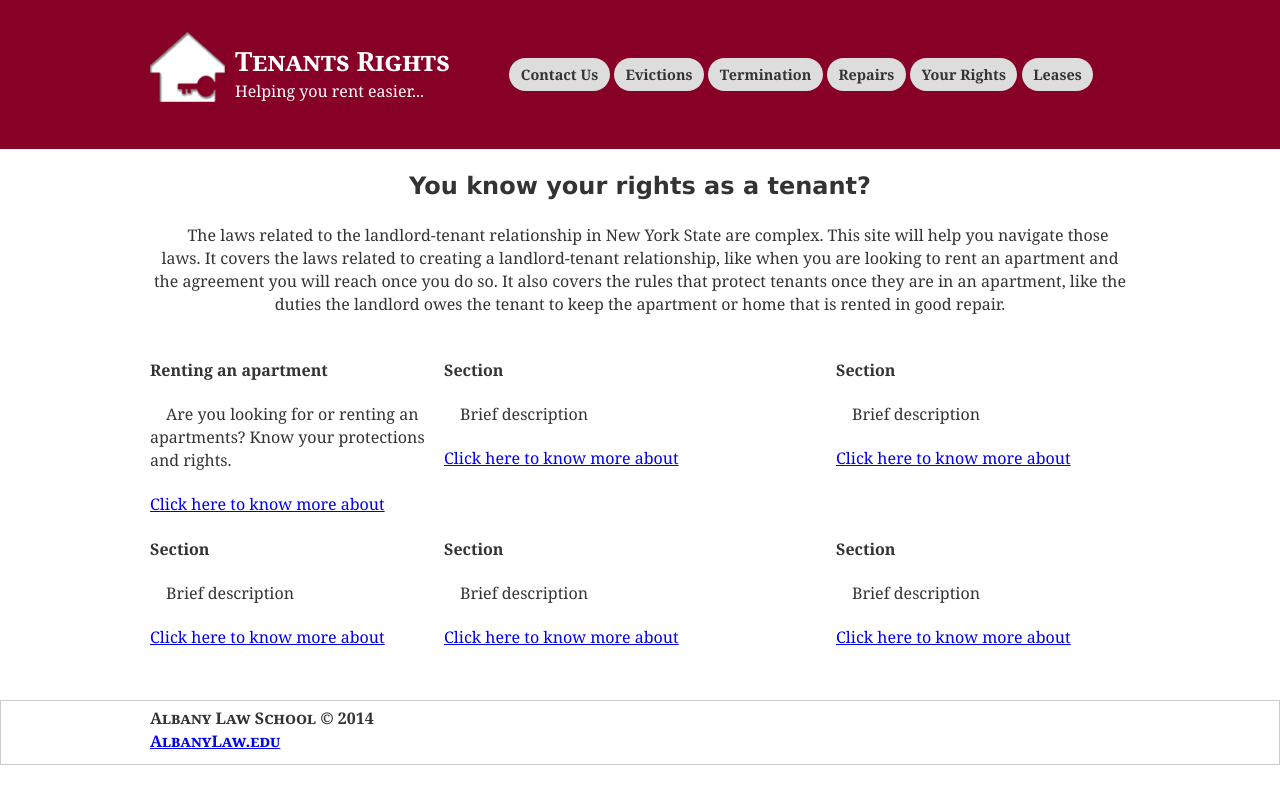
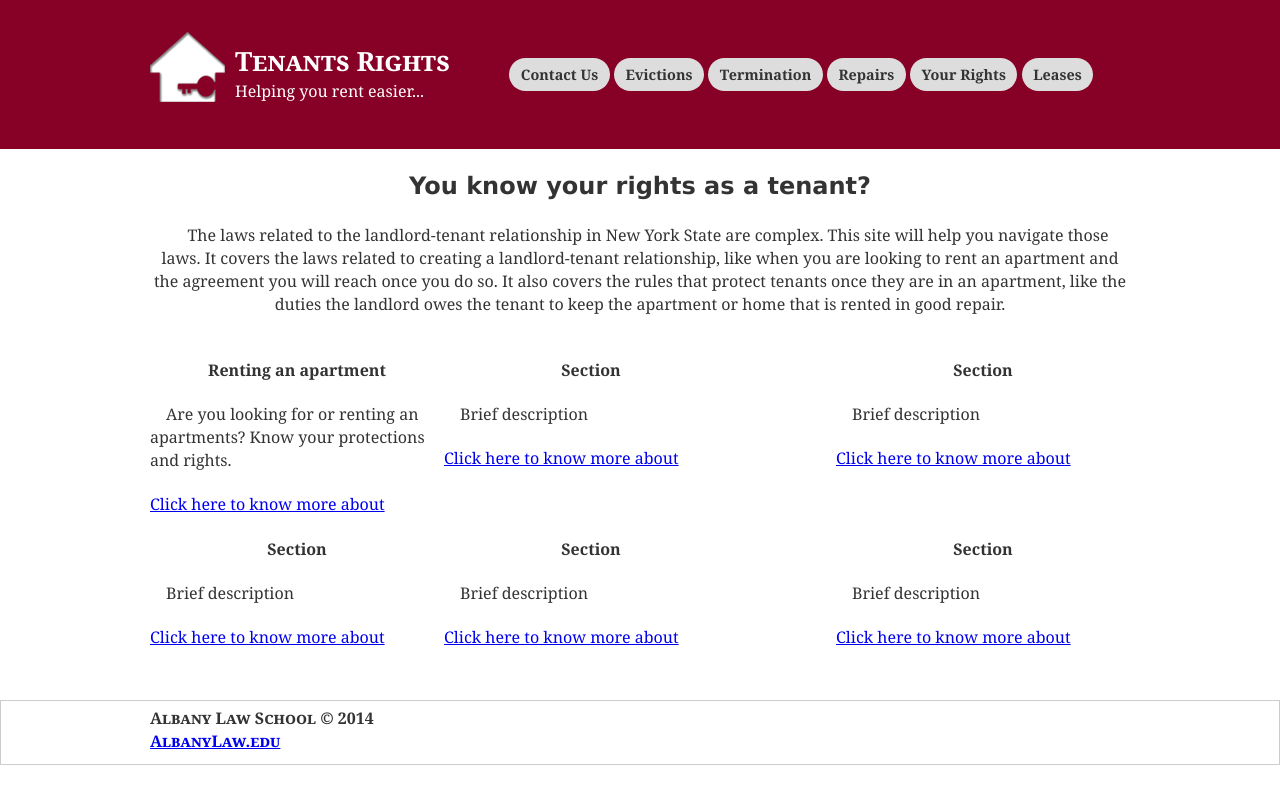
Before and after one commit to iinf362/team5, a Jekyll site: the page built from index.html, in a window 1280 px wide. Shown: the top 804 px of the page. Built offline with Jekyll 4.4.1, drawn with Linux system fonts in a browser that asks for light colours.

Commit message:
Update style.css

```diff
--- a/css/style.css
+++ b/css/style.css
@@ -296,6 +296,10 @@
 	float: right;
 }
 
+.section-title, .section-description{
+	text-align: center;
+}
+
 /**Utilities**/
 
 /**
```
